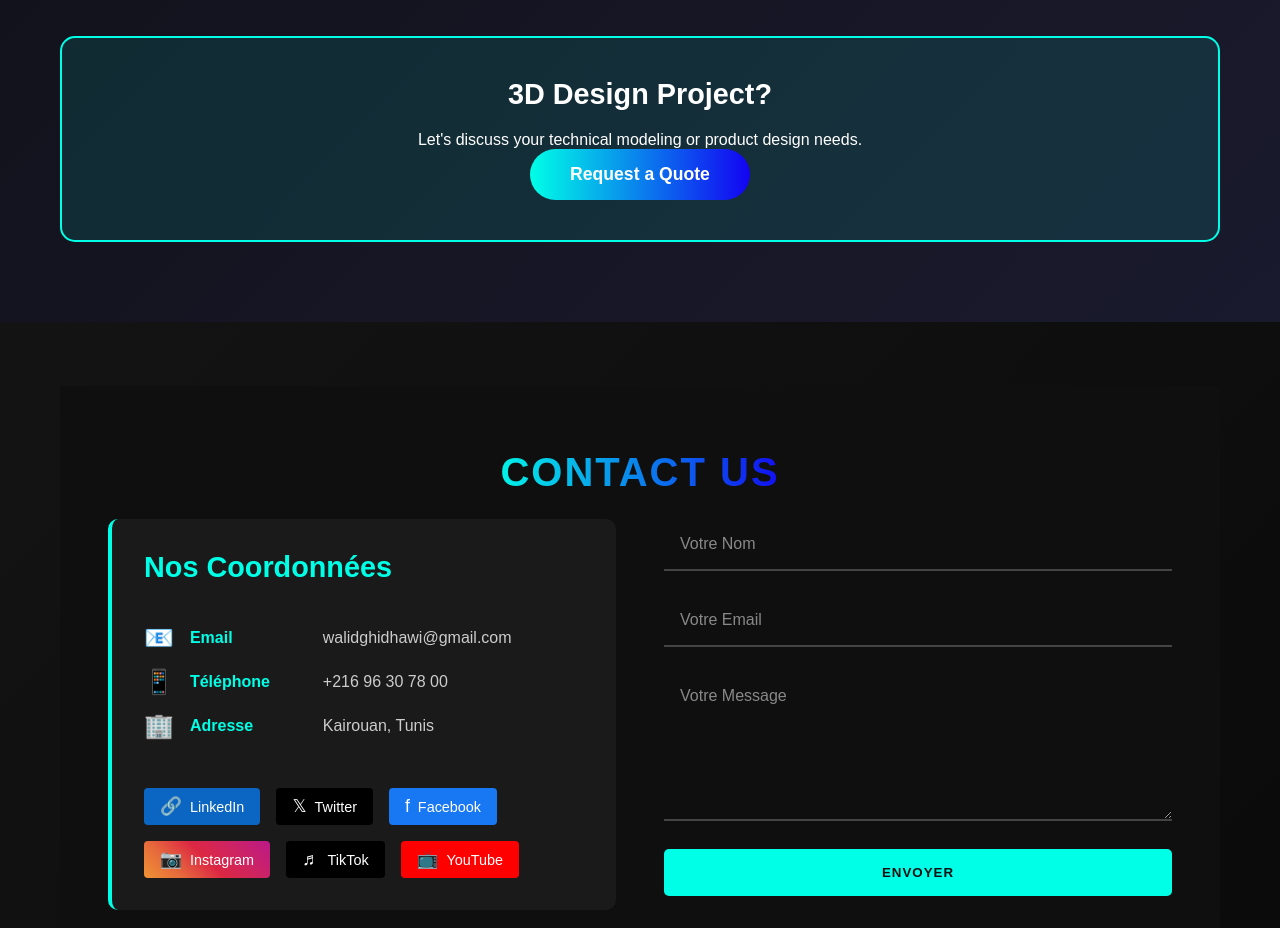
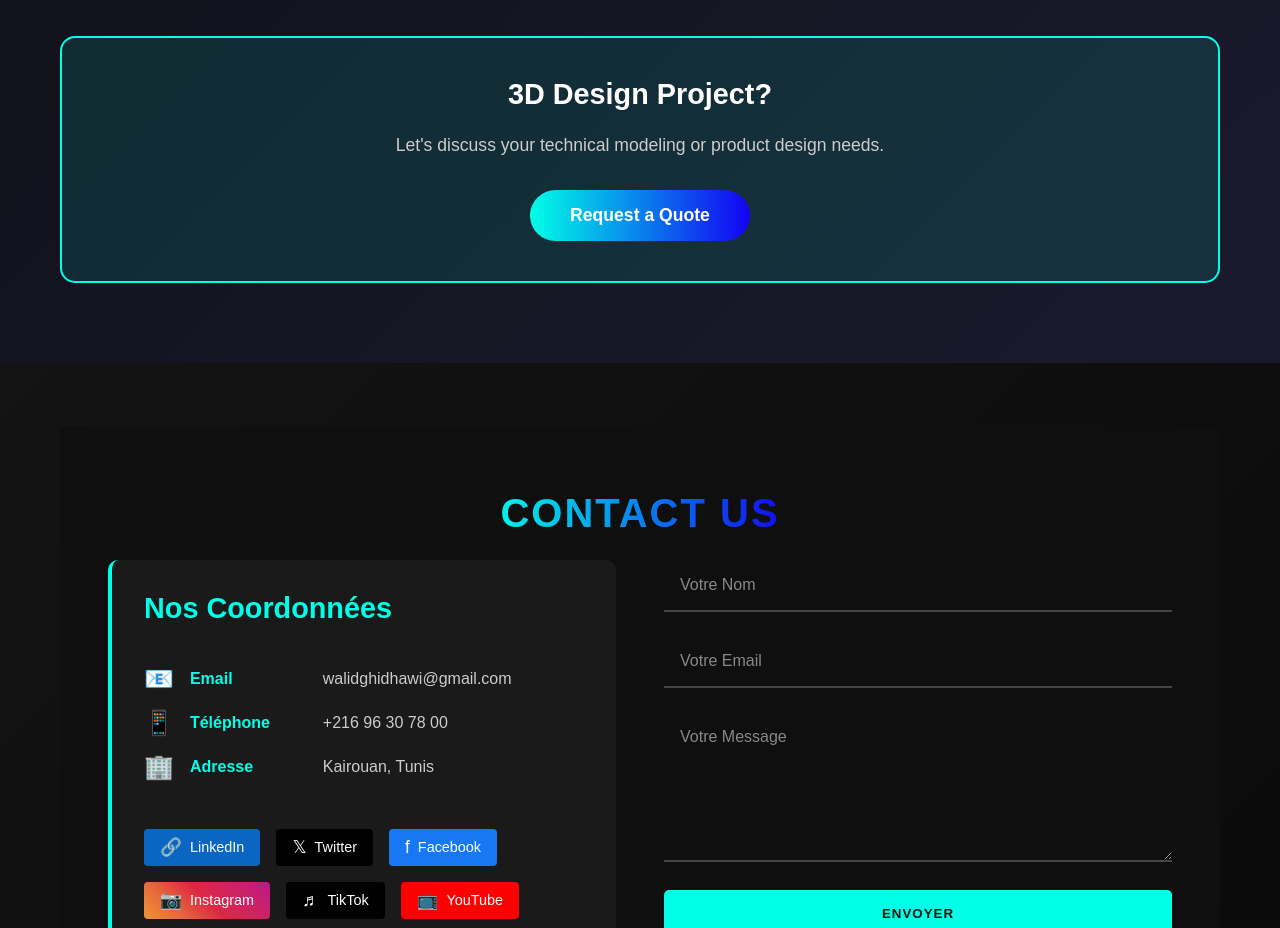
Before and after one commit to Walidghidhaoui/CRAVIMOOR, a React (Create React App) app: page / in a window 1280 px wide. Shown: the part 5380-6308 px from the top of the page. Built offline with nearby package versions, Linux system fonts and the light colour scheme.

Commit message:
Update OurServices.css
reparation OurServices.css

```diff
--- a/src/components/OurServices.css
+++ b/src/components/OurServices.css
@@ -1,4 +1,4 @@
-/* OurServices.css - Version propre, sans !important ni all:unset */
+/* OurServices.css - Version propre, centrée, sans conflits */
 
 .our-services {
   padding: 80px 20px;
@@ -13,6 +13,7 @@
   padding: 0 20px;
 }
 
+/* ===== En-tête ===== */
 .services-header h2 {
   font-size: 2.8rem;
   margin-bottom: 15px;
@@ -37,6 +38,7 @@
   color: #cccccc;
 }
 
+/* ===== TikTok Stats ===== */
 .tiktok-stats {
   background: rgba(0, 0, 0, 0.4);
   border-radius: 15px;
@@ -99,6 +101,7 @@
   color: #00ffe7;
 }
 
+/* ===== Services Grid ===== */
 .service-grid {
   display: grid;
   grid-template-columns: repeat(2, 1fr);
@@ -215,6 +218,7 @@
   border-radius: 3px;
 }
 
+/* ===== Why Choose ===== */
 .why-choose {
   margin: 60px 0;
 }
@@ -262,6 +266,7 @@
   line-height: 1.5;
 }
 
+/* ===== Call to Action ===== */
 .cta-section {
   background: rgba(0, 255, 231, 0.1);
   border-radius: 15px;
@@ -278,6 +283,13 @@
   font-family: 'Orbitron', sans-serif;
 }
 
+.cta-section p {
+  font-size: 1.1rem;
+  color: #cccccc;
+  margin-bottom: 25px;
+  line-height: 1.6;
+}
+
 .cta-button {
   display: inline-block;
   background: linear-gradient(90deg, #00ffe7, #1303f2);
@@ -289,6 +301,7 @@
   text-decoration: none;
   transition: all 0.3s ease;
   font-family: 'Orbitron', sans-serif;
+  margin-top: 5px; /* ← DESCENTE DE 5mm */
 }
 
 .cta-button:hover {
```
